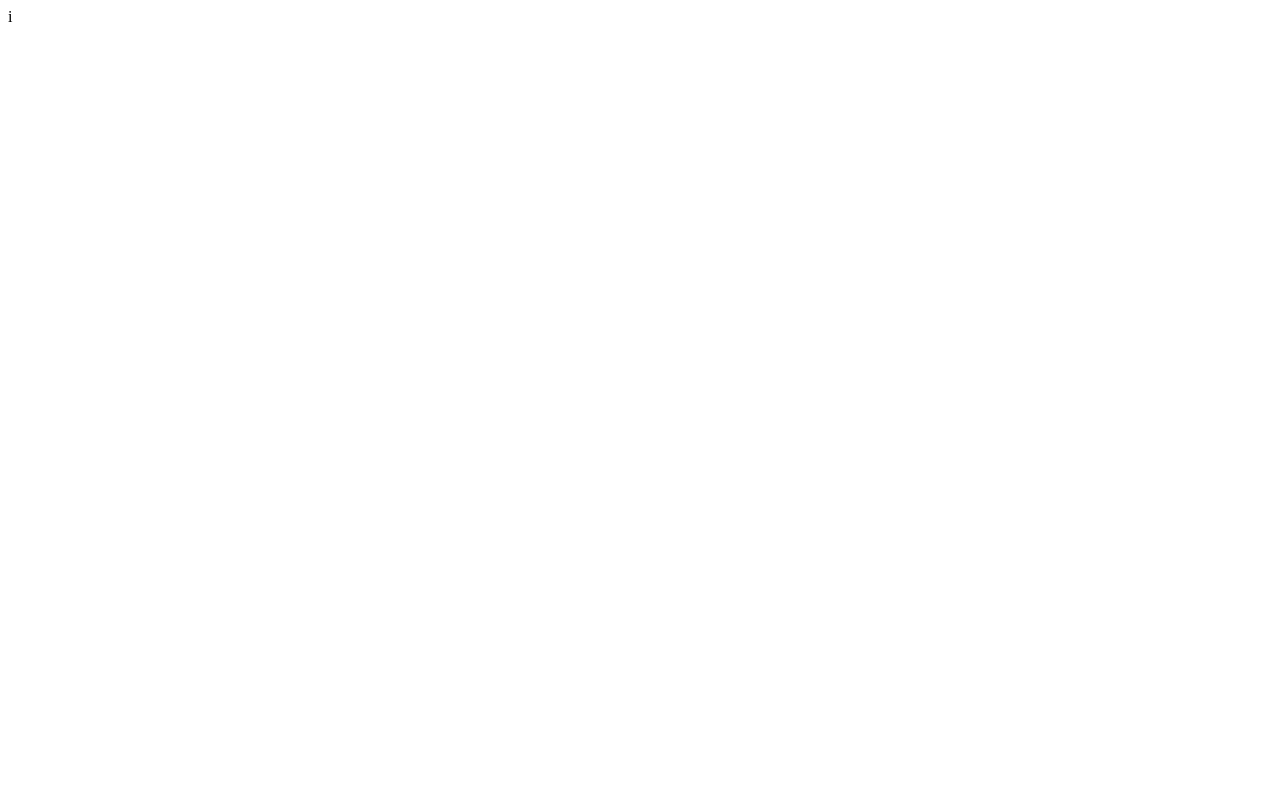
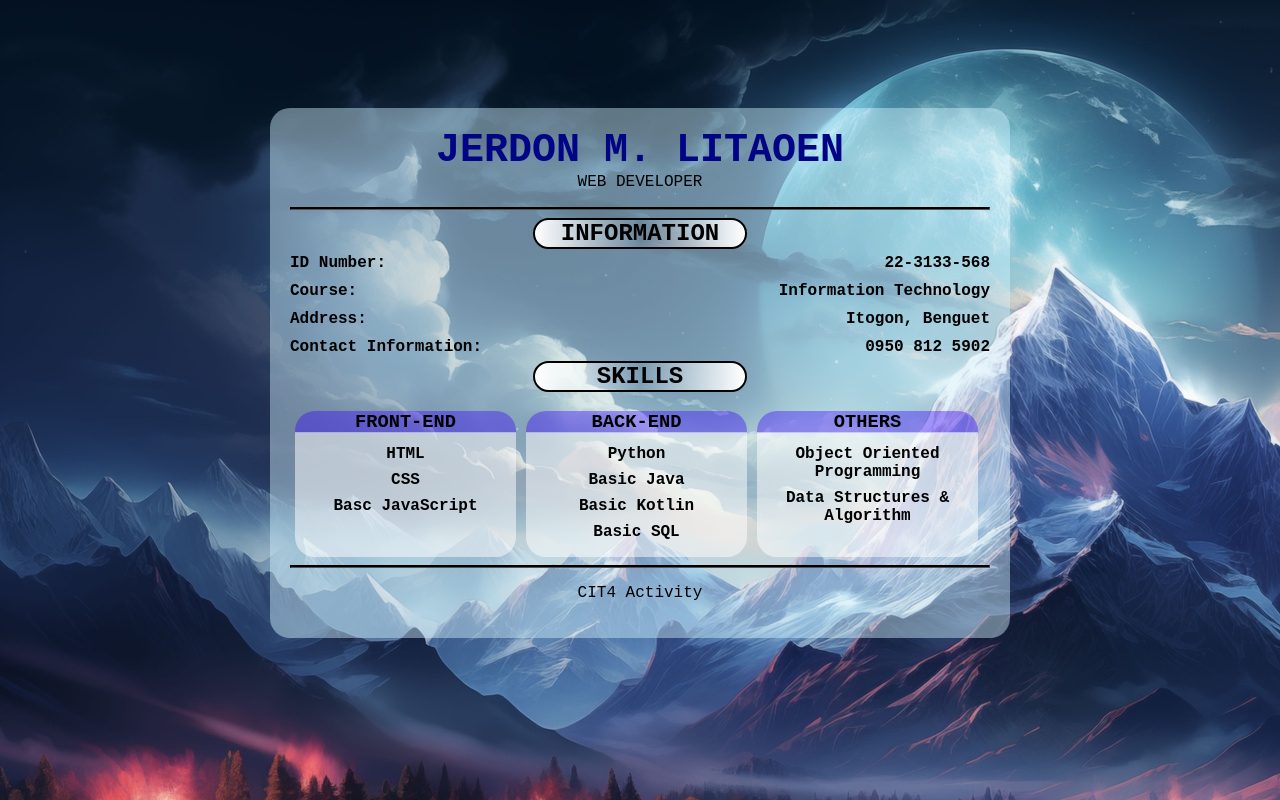
Before and after one commit to Jerdon07/223133568-LITAOEN, a plain HTML site: page index.html in a window 1280 px wide. Drawn offline with Linux system fonts and the light colour scheme.

Commit message:
updated HTML and CSS

```diff
--- a/index.html
+++ b/index.html
@@ -1 +1,78 @@
-i
+<!DOCTYPE html>
+<html lang="en">
+<head>
+    <meta charset="UTF-8">
+    <meta name="viewport" content="width=device-width, initial-scale=1.0">
+    <link rel="stylesheet" href="styles.css" rel="stylesheet">
+    <title>ProjVmax</title>
+</head>
+<body>
+    <div id="content">
+        <main>
+            <h1 id="name">JERDON M. LITAOEN</h1>
+            <p id="position">WEB DEVELOPER</p>
+            <hr>
+            <section>
+                <h2>INFORMATION</h2>
+                <b>
+                    <article class="info">
+                        <p class="var">ID Number:</p><p class="val">22-3133-568</p>
+                    </article>
+                    <article class="info">
+                        <p class="var">Course:</p><p class="val">Information Technology</p>
+                    </article>
+                    <article class="info">
+                        <p class="var">Address:</p><p class="val">Itogon, Benguet</p>
+                    </article>
+                    <article class="info">
+                        <p class="var">Contact Information:</p><p class="val">0950 812 5902</p>
+                    </article>
+                </b>
+            </section>
+
+            <section>
+                <h2>SKILLS</h2>
+                <b>
+                    <article id="end">
+                        <div id="frontend">
+                            <div class="cont-head"><h3>FRONT-END</h3></div>
+                            <div class="cont-items">
+                                <p>HTML</p>
+                                <p>CSS</p>
+                                <p>Basc JavaScript</p>
+                            </div>
+                        </div>
+                        <div id="backend">
+                            <div class="cont-head"><h3>BACK-END</h3></div>
+                            <div class="cont-items">
+                                <p>Python</p>
+                                <p>Basic Java</p>
+                                <p>Basic Kotlin</p>
+                                <p>Basic SQL</p>
+                            </div>
+                        </div>
+                        <div id="others">
+                            <div class="cont-head"><h3>OTHERS</h3></div>
+                            <div class="cont-items">
+                                <p>Object Oriented Programming</p>
+                                <p>Data Structures & Algorithm</p>
+                            </div>
+                        </div>
+
+                    </article>
+                </b>
+
+            </section>
+
+            <section>
+                <hr>
+                <footer>
+                    <p>CIT4 Activity</p>
+                </footer>
+            </section>
+        </main>
+
+    </div>
+
+</body>
+</html>
--- a/styles.css
+++ b/styles.css
@@ -1 +1,92 @@
-i
+body {
+    font-family: monospace;
+    font-size: large;
+    padding: 20px;
+    background-image: url(background.jpg);
+    height: 100%;
+}
+
+/* MAIN BOX */
+#content {
+    width: 80%;
+    height: 1000px;
+    max-width: 700px;
+    padding: auto;
+    background-color: #d1f3ff71;
+    margin-left: auto;
+    margin-right: auto;
+    height: 90%;
+    padding: 20px;
+    border-radius: 20px;
+    margin-top: 80px;
+} #name {
+    margin-top: 0;
+    margin-bottom: 0px;
+    color: #000485;
+    font-size: 40px;
+} #position {
+    margin-top: 0;
+}
+
+hr {
+    height: 1px;
+    background-color: black;
+    border-color: black;
+} section h2 {
+    background: linear-gradient(90deg, white, #ffffff00, white);
+    margin: 0;
+    border: 2px solid black;
+    border-radius: 20px;
+    width: 30%;
+    margin-left: auto;
+    margin-right: auto;
+    transition: 0.5s;
+} section h2:hover {
+    background: linear-gradient(black, black, black);
+    color: white;
+
+}
+
+/* INFORMATION SECTION */
+.info p {
+    display: inline-block;
+    margin-top: 5px;
+    margin-bottom: 5px;
+} .var {
+    text-align: left;
+    width: 50%;
+} .val {
+    text-align: right;
+    width: 50%;
+}
+
+/* SKILLS SECTION */
+#end {
+    display: flex;
+    text-align: center;
+} #frontend {
+    width: 33%;
+} #backend {
+    width: 33%;
+} #others {
+    width: 33%;
+} .cont-head {
+    background-color: #3700ff60;
+    border-radius: 20px 20px 0 0;
+    margin-left: 5px;
+    margin-right: 5px;
+} .cont-items {
+    background-color: #ffffff83;
+    height: 120px;
+    border-radius: 0 0 20px 20px;
+    margin-left: 5px;
+    margin-right: 5px;
+    padding-top: 5px;
+    margin-top: -19px;
+} .cont-items p {
+    margin: 8px;
+}
+
+h1,h2,p {
+    text-align: center;
+}
```
Also changed, not shown: background.jpg (added).
